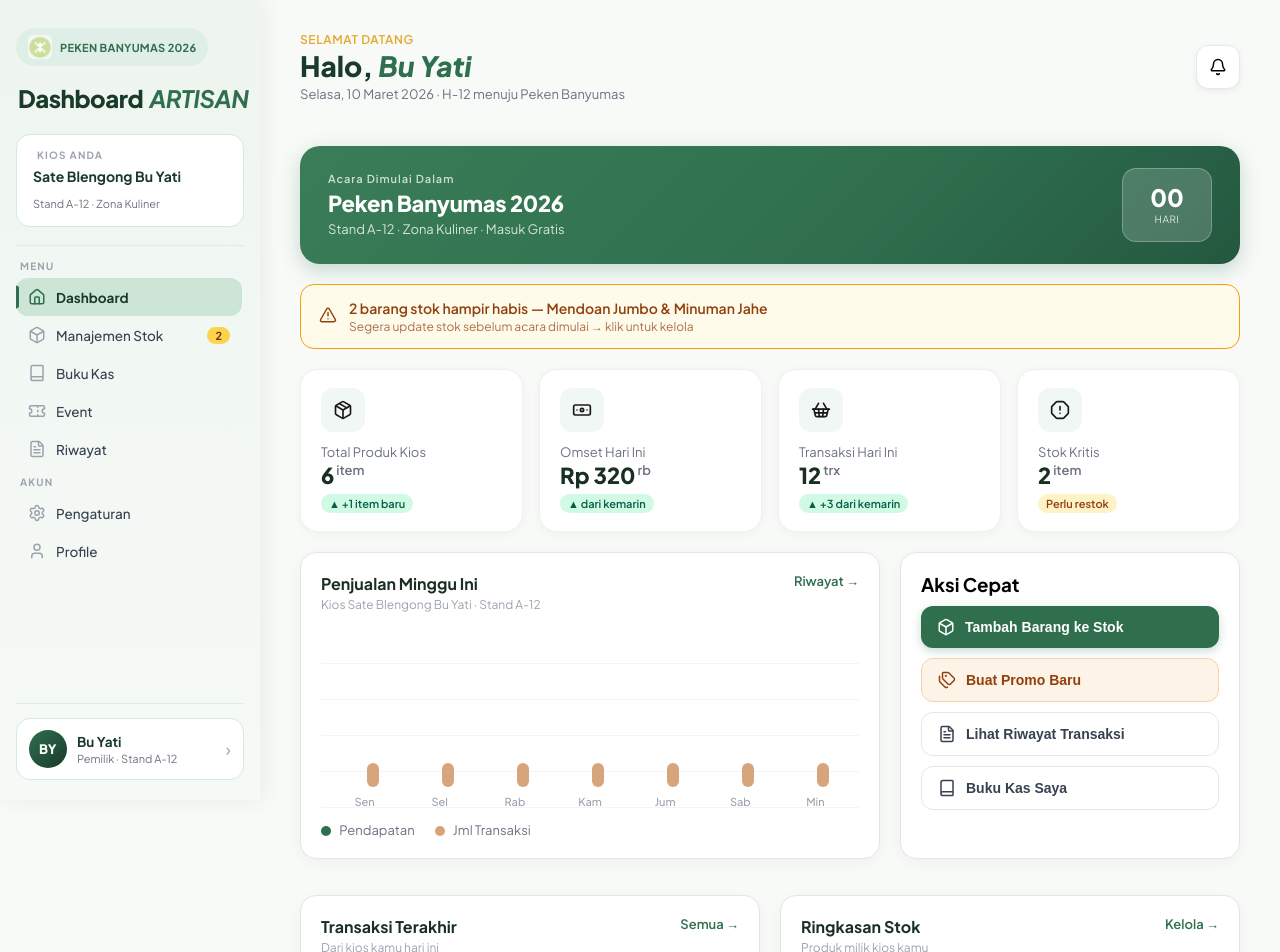
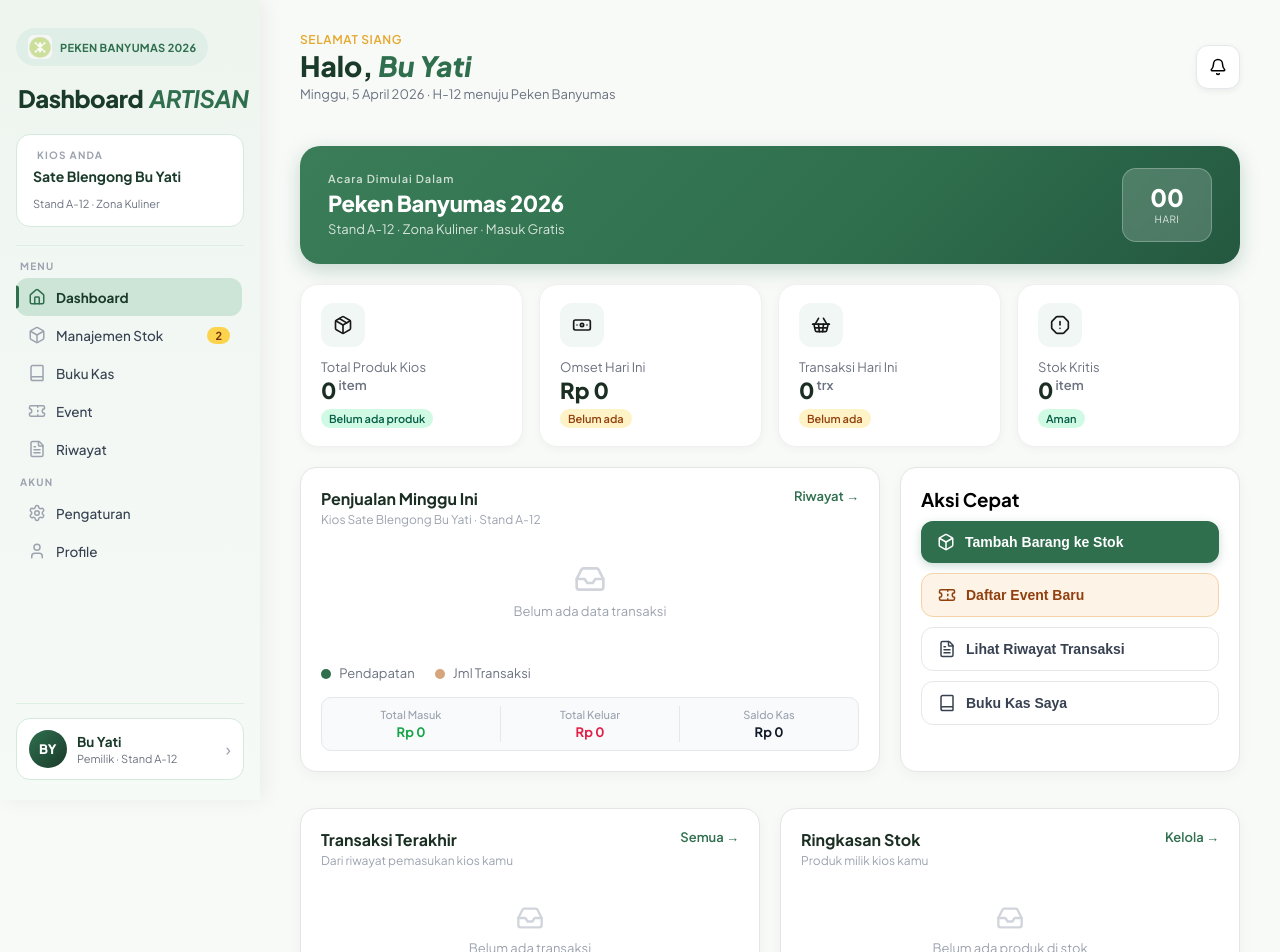
Before and after one commit to Izzaaaaaaaaaa/Website-Pekan-Banyumas, a React app in the folder peken-banyumas-UMKM-digital/frontend/: page / in a window 1280 px wide. Shown: the top 952 px of the page. Built offline with nearby package versions, Linux system fonts and the light colour scheme; sample sign-in values are in the browser's storage; the HTML template or start-up script is replaced by a standard one.

Commit message:
refactor: perbaiki sinkronisasi dashboard dengan fitur lain

```diff
--- a/peken-banyumas-UMKM-digital/frontend/src/assets/styles/dashboard.css
+++ b/peken-banyumas-UMKM-digital/frontend/src/assets/styles/dashboard.css
@@ -634,3 +634,110 @@
     gap: 16px;
   }
 }
+
+/* ════════════════════════════════════════════════
+   Dashboard additions — paste ke dashboard.css
+   ════════════════════════════════════════════════ */
+
+/* ── Bell notif dot ── */
+.btn-bell {
+  position: relative;
+}
+.bell-dot {
+  position: absolute;
+  top: -4px;
+  right: -4px;
+  min-width: 16px;
+  height: 16px;
+  border-radius: 999px;
+  background: #ef4444;
+  color: #fff;
+  font-size: 10px;
+  font-weight: 700;
+  display: flex;
+  align-items: center;
+  justify-content: center;
+  padding: 0 3px;
+  line-height: 1;
+}
+
+/* ── Kas summary row di bawah chart ── */
+.kas-summary-row {
+  display: flex;
+  align-items: center;
+  gap: 0;
+  margin-top: 16px;
+  background: #f9fafb;
+  border-radius: 10px;
+  border: 1px solid #e5e7eb;
+  overflow: hidden;
+}
+.kas-sum-item {
+  flex: 1;
+  display: flex;
+  flex-direction: column;
+  align-items: center;
+  padding: 10px 8px;
+  gap: 3px;
+}
+.kas-sum-sep {
+  width: 1px;
+  height: 36px;
+  background: #e5e7eb;
+  flex-shrink: 0;
+}
+.kas-sum-lbl {
+  font-size: 11px;
+  color: #9ca3af;
+  font-weight: 500;
+}
+.kas-sum-val {
+  font-size: 13px;
+  font-weight: 700;
+}
+.kas-sum-val.masuk  { color: #16a34a; }
+.kas-sum-val.keluar { color: #e11d48; }
+.kas-sum-val.saldo  { color: #111827; }
+
+/* ── Saldo highlight card di Aksi Cepat ── */
+.quick-saldo-card {
+  margin-top: 12px;
+  padding: 12px 16px;
+  border-radius: 10px;
+  background: linear-gradient(135deg, #f0fdf4 0%, #dcfce7 100%);
+  border: 1px solid #bbf7d0;
+  display: flex;
+  justify-content: space-between;
+  align-items: center;
+  cursor: pointer;
+  transition: background 0.15s;
+}
+.quick-saldo-card:hover {
+  background: linear-gradient(135deg, #dcfce7 0%, #bbf7d0 100%);
+}
+.quick-saldo-lbl {
+  font-size: 12px;
+  color: #16a34a;
+  font-weight: 600;
+}
+.quick-saldo-val {
+  font-size: 15px;
+  font-weight: 800;
+  color: #15803d;
+}
+
+/* ── Empty state ── */
+.dash-empty {
+  display: flex;
+  flex-direction: column;
+  align-items: center;
+  justify-content: center;
+  gap: 8px;
+  padding: 32px 16px;
+  color: #d1d5db;
+}
+.dash-empty p {
+  margin: 0;
+  font-size: 13px;
+  color: #9ca3af;
+}
--- a/peken-banyumas-UMKM-digital/frontend/src/pages/Dashboard.jsx
+++ b/peken-banyumas-UMKM-digital/frontend/src/pages/Dashboard.jsx
@@ -1,45 +1,40 @@
 import { useState, useEffect } from "react";
 import { useNavigate } from "react-router-dom";
-import { Bell, Plus, Package, Banknote, ShoppingCart, AlertTriangle, ChevronRight, ShoppingBasket, Tag, ClipboardList, BookText, AlertCircle, AlertOctagon, Box, Book, Tags, FileText } from "lucide-react";
+import {
+  Bell, Package, Banknote, ShoppingBasket,
+  AlertOctagon, ChevronRight, Ticket, FileText,
+  Book, Box, AlertTriangle, Inbox
+} from "lucide-react";
 import "../assets/styles/dashboard.css";
 
-// ── DATA ────────────────────────────────────────────────
-const chartData = [
-  { l: "Sen", g: 55, w: 8 },
-  { l: "Sel", g: 70, w: 10 },
-  { l: "Rab", g: 45, w: 7 },
-  { l: "Kam", g: 90, w: 14 },
-  { l: "Jum", g: 100, w: 16 },
-  { l: "Sab", g: 80, w: 12 },
-  { l: "Min", g: 65, w: 10 },
-];
+// ── FORMAT RUPIAH ────────────────────────────────────────
+const fmt = (n) => new Intl.NumberFormat("id-ID").format(n);
 
-const stokData = [
-  { id: 1, nama: "Sate Blengong Spesial", stok: 24, max: 30, satuan: "porsi" },
-  { id: 2, nama: "Sate Campur",           stok: 18, max: 30, satuan: "porsi" },
-  { id: 3, nama: "Mendoan Jumbo",         stok: 4,  max: 30, satuan: "pcs"   },
-  { id: 4, nama: "Lontong Sate",          stok: 30, max: 30, satuan: "porsi" },
-  { id: 5, nama: "Minuman Jahe Hangat",   stok: 3,  max: 30, satuan: "cup"   },
-];
+// ── GREETING ─────────────────────────────────────────────
+function getGreeting() {
+  const h = new Date().getHours();
+  if (h < 11) return "Selamat Pagi";
+  if (h < 15) return "Selamat Siang";
+  if (h < 18) return "Selamat Sore";
+  return "Selamat Malam";
+}
 
-const trxData = [
-  { id: 1, dot: "#2f6f4e", pelanggan: "Pak Budi",  barang: "Sate Blengong × 2", waktu: "10 Mar, 11:24", total: "Rp 50.000"  },
-  { id: 2, dot: "#2f6f4e", pelanggan: "Ibu Rina",  barang: "Mendoan Jumbo × 5", waktu: "10 Mar, 10:58", total: "Rp 25.000"  },
-  { id: 3, dot: "#2f6f4e", pelanggan: "Kak Doni",  barang: "Sate Campur × 1",   waktu: "10 Mar, 09:45", total: "Rp 30.000"  },
-  { id: 4, dot: "#2f6f4e", pelanggan: "Online",    barang: "Sate Blengong × 4", waktu: "9 Mar, 19:12",  total: "Rp 100.000" },
-];
+// ── TANGGAL ──────────────────────────────────────────────
+function getTanggalHari() {
+  return new Date().toLocaleDateString("id-ID", {
+    weekday: "long", day: "numeric", month: "long", year: "numeric"
+  });
+}
 
-// ── COUNTDOWN ───────────────────────────────────────────
+// ── COUNTDOWN ────────────────────────────────────────────
 function Countdown() {
-  const [time, setTime] = useState({ d: "00"});
+  const [hari, setHari] = useState("00");
 
   useEffect(() => {
     function tick() {
       const diff = new Date("2026-03-22T08:00:00+07:00") - new Date();
-      if (diff <= 0) return;
-      setTime({
-        d: String(Math.floor(diff / 86400000)).padStart(2, "0")
-      });
+      if (diff <= 0) { setHari("00"); return; }
+      setHari(String(Math.floor(diff / 86400000)).padStart(2, "0"));
     }
     tick();
     const id = setInterval(tick, 3600000);
@@ -48,17 +43,15 @@ function Countdown() {
 
   return (
     <div className="cd-boxes">
-      {[["d", "HARI"]].map(([k, u]) => (
-        <div className="cd-box" key={k}>
-          <div className="cd-num">{time[k]}</div>
-          <div className="cd-unit">{u}</div>
+      <div className="cd-box">
+        <div className="cd-num">{hari}</div>
+        <div className="cd-unit">HARI</div>
       </div>
-      ))}
     </div>
   );
 }
 
-// ── STAT CARD ────────────────────────────────────────────
+// ── STAT CARD ─────────────────────────────────────────────
 function StatCard({ icon, label, value, unit, badge, badgeType }) {
   return (
     <div className="stat">
@@ -73,10 +66,94 @@ function StatCard({ icon, label, value, unit, badge, badgeType }) {
   );
 }
 
-// ── MAIN DASHBOARD ───────────────────────────────────────
+// ── CHART BAR MINI ────────────────────────────────────────
+function MiniChart({ data }) {
+  const mx = Math.max(...data.map(d => d.omzet), 1);
+  return (
+    <div className="chart-wrap">
+      {data.map((d, i) => (
+        <div className="bc" key={i}>
+          <div className="bars">
+            <div className="bar omzet" style={{ height: `${(d.omzet / mx) * 100}%` }} />
+            <div className="bar trx"   style={{ height: `${(d.trx   / mx) * 100}%` }} />
+          </div>
+          <span>{d.label}</span>
+        </div>
+      ))}
+    </div>
+  );
+}
+
+// ── MAIN ─────────────────────────────────────────────────
 export default function Dashboard() {
   const navigate = useNavigate();
-  const mx = Math.max(...chartData.map((d) => d.g));
+
+  // ── STATE ──────────────────────────────────────────────
+  const [items,   setItems]   = useState([]);
+  const [kasData, setKasData] = useState([]);
+  const [riwayat, setRiwayat] = useState([]);
+
+  // ── LOAD DATA ──────────────────────────────────────────
+  useEffect(() => {
+    const loadAll = () => {
+      setItems  (JSON.parse(localStorage.getItem("items")   || "[]"));
+      setKasData(JSON.parse(localStorage.getItem("kas")     || "[]"));
+      setRiwayat(JSON.parse(localStorage.getItem("riwayat") || "[]"));
+    };
+    loadAll();
+    window.addEventListener("storage", loadAll);
+    return () => window.removeEventListener("storage", loadAll);
+  }, []);
+
+  // ── DERIVED: STOK ──────────────────────────────────────
+  const stokKritis   = items.filter(i => i.stok <= (i.stokMin ?? 5));
+  const namaKritis   = stokKritis.slice(0, 2).map(i => i.nama).join(" & ");
+
+  // ── DERIVED: OMSET HARI INI ────────────────────────────
+  const todayStr = new Date().toLocaleDateString("id-ID", {
+    day: "numeric", month: "short", year: "numeric"
+  });
+  const omsetHariIni = kasData
+    .filter(k => k.jenis === "masuk" && k.tgl === todayStr)
+    .reduce((a, b) => a + b.nominal, 0);
+
+  // ── DERIVED: TRANSAKSI HARI INI ────────────────────────
+  const trxHariIni = riwayat.filter(r => r.tgl === todayStr).length;
+
+  // ── DERIVED: SALDO KAS ─────────────────────────────────
+  const totalMasuk  = kasData.filter(k => k.jenis === "masuk" ).reduce((a, b) => a + b.nominal, 0);
+  const totalKeluar = kasData.filter(k => k.jenis === "keluar").reduce((a, b) => a + b.nominal, 0);
+  const saldo       = totalMasuk - totalKeluar;
+
+  // ── DERIVED: CHART 7 HARI ──────────────────────────────
+  const chartData = (() => {
+    const days = ["Min","Sen","Sel","Rab","Kam","Jum","Sab"];
+    return Array.from({ length: 7 }, (_, i) => {
+      const d   = new Date();
+      d.setDate(d.getDate() - (6 - i));
+      const tgl = d.toLocaleDateString("id-ID", {
+        day: "numeric", month: "short", year: "numeric"
+      });
+      return {
+        label: days[d.getDay()],
+        omzet: kasData
+          .filter(k => k.jenis === "masuk" && k.tgl === tgl)
+          .reduce((a, b) => a + b.nominal, 0),
+        trx: riwayat.filter(r => r.tgl === tgl).length,
+      };
+    });
+  })();
+
+  // ── DERIVED: TRANSAKSI TERAKHIR (5 terakhir) ───────────
+  const trxTerakhir = riwayat.slice(0, 5);
+
+  // ── FORMAT OMSET ──────────────────────────────────────
+  const fmtOmset = (n) => {
+    if (n >= 1_000_000) return { val: (n / 1_000_000).toFixed(1), unit: "jt" };
+    if (n >= 1_000)     return { val: (n / 1_000).toFixed(0),     unit: "rb" };
+    return { val: String(n), unit: "" };
+  };
+  const omset = fmtOmset(omsetHariIni);
 
   return (
     <div className="dashboard">
@@ -84,19 +161,16 @@ export default function Dashboard() {
       {/* ── TOPBAR ── */}
       <div className="topbar">
         <div>
-          <div className="pg-eye">SELAMAT DATANG</div>
-          <div className="pg-title">Halo, <em> Bu Yati</em></div>
-          <div className="pg-sub">Selasa, 10 Maret 2026 · H-12 menuju Peken Banyumas</div>
+          <div className="pg-eye">{getGreeting()}</div>
+          <div className="pg-title">Halo, <em>Bu Yati</em></div>
+          <div className="pg-sub">{getTanggalHari()} · H-12 menuju Peken Banyumas</div>
         </div>
-
         <div className="topbar-actions">
-          {/* Notifikasi Bell */}
-          <button
-            className="btn-bell"
-            onClick={() => navigate("/notifikasi")}
-            title="Notifikasi"
-          >
+          <button className="btn-bell" onClick={() => navigate("/notifikasi")} title="Notifikasi">
             <Bell size={18} />
+            {stokKritis.length > 0 && (
+              <span className="bell-dot">{stokKritis.length}</span>
+            )}
           </button>
         </div>
       </div>
@@ -111,58 +185,62 @@ export default function Dashboard() {
         <Countdown />
       </div>
 
-      {/* ── ALERT ── */}
+      {/* ── ALERT STOK KRITIS ── */}
+      {stokKritis.length > 0 && (
         <div className="alert" onClick={() => navigate("/stok")}>
-        <span className="alert-icon">
-          <AlertTriangle size={18} />
-        </span>
+          <span className="alert-icon"><AlertTriangle size={18} /></span>
           <div>
-          <div className="alert-title">2 barang stok hampir habis — Mendoan Jumbo &amp; Minuman Jahe</div>
-          <div className="alert-sub">Segera update stok sebelum acara dimulai → klik untuk kelola</div>
+            <div className="alert-title">
+              {stokKritis.length} barang stok hampir habis
+              {namaKritis ? ` — ${namaKritis}` : ""}
             </div>
-        <span className="alert-arrow"></span>
+            <div className="alert-sub">
+              Segera update stok sebelum acara dimulai → klik untuk kelola
             </div>
+          </div>
+        </div>
+      )}
 
       {/* ── STATS ── */}
       <div className="stats">
         <StatCard
-          icon={<Package size={20} className="icon-stats"/>}
+          icon={<Package size={20} className="icon-stats" />}
           label="Total Produk Kios"
-          value="6"
+          value={String(items.length)}
           unit="item"
-          badge="▲ +1 item baru"
+          badge={items.length > 0 ? `${items.length} produk aktif` : "Belum ada produk"}
           badgeType="green"
         />
         <StatCard
-          icon={<Banknote size={20} className="icon-stats"/>}
+          icon={<Banknote size={20} className="icon-stats" />}
           label="Omset Hari Ini"
-          value="Rp 320"
-          unit="rb"
-          badge="▲ dari kemarin"
-          badgeType="green"
+          value={omsetHariIni > 0 ? `Rp ${omset.val}` : "Rp 0"}
+          unit={omset.unit || undefined}
+          badge={omsetHariIni > 0 ? "▲ dari kemarin" : "Belum ada"}
+          badgeType={omsetHariIni > 0 ? "green" : "warn"}
         />
         <StatCard
-          icon={<ShoppingBasket size={20} className="icon-stats"/>}
+          icon={<ShoppingBasket size={20} className="icon-stats" />}
           label="Transaksi Hari Ini"
-          value="12"
+          value={String(trxHariIni)}
           unit="trx"
-          badge="▲ +3 dari kemarin"
-          badgeType="green"
+          badge={trxHariIni > 0 ? `${trxHariIni} transaksi` : "Belum ada"}
+          badgeType={trxHariIni > 0 ? "green" : "warn"}
         />
         <StatCard
-          icon={<AlertOctagon size={20} className="icon-stats"/>}
+          icon={<AlertOctagon size={20} className="icon-stats" />}
           label="Stok Kritis"
-          value="2"
+          value={String(stokKritis.length)}
           unit="item"
-          badge="Perlu restok"
-          badgeType="warn"
+          badge={stokKritis.length > 0 ? "Perlu restok" : "Aman"}
+          badgeType={stokKritis.length > 0 ? "warn" : "green"}
         />
       </div>
 
       {/* ── MID GRID ── */}
       <div className="mid-grid">
 
-        {/* CHART */}
+        {/* CHART PENJUALAN */}
         <div className="card">
           <div className="card-head">
             <div>
@@ -172,38 +250,53 @@ export default function Dashboard() {
             <span className="link" onClick={() => navigate("/riwayat")}>Riwayat →</span>
           </div>
 
-          <div className="chart-wrap">
-            {chartData.map((d) => (
-              <div className="bc" key={d.l}>
-                <div className="bars">
-                  <div className="bar omzet" style={{ height: `${(d.g / mx) * 100}%` }} />
-                  <div className="bar trx"   style={{ height: `${(d.w / mx) * 100}%` }} />
+          {kasData.length === 0 ? (
+            <div className="dash-empty">
+              <Inbox size={32} />
+              <p>Belum ada data transaksi</p>
             </div>
-                <span>{d.l}</span>
-              </div>
-            ))}
-          </div>
+          ) : (
+            <MiniChart data={chartData} />
+          )}
 
           <div className="legend">
             <div><span className="dot g" /> Pendapatan</div>
             <div><span className="dot w" /> Jml Transaksi</div>
+          </div>
+
+          {/* Ringkasan saldo kas */}
+          <div className="kas-summary-row">
+            <div className="kas-sum-item">
+              <span className="kas-sum-lbl">Total Masuk</span>
+              <span className="kas-sum-val masuk">Rp {fmt(totalMasuk)}</span>
+            </div>
+            <div className="kas-sum-sep" />
+            <div className="kas-sum-item">
+              <span className="kas-sum-lbl">Total Keluar</span>
+              <span className="kas-sum-val keluar">Rp {fmt(totalKeluar)}</span>
+            </div>
+            <div className="kas-sum-sep" />
+            <div className="kas-sum-item">
+              <span className="kas-sum-lbl">Saldo Kas</span>
+              <span className="kas-sum-val saldo">Rp {fmt(saldo)}</span>
+            </div>
           </div>
         </div>
 
         {/* AKSI CEPAT */}
         <div className="card">
           <h3>Aksi Cepat</h3>
-          <button className="quick-btn primary" onClick={() => navigate("/stok")}>
-            <Box size={18}/> Tambah Barang ke Stok
+          <button className="quick-btn primary"   onClick={() => navigate("/stok")}>
+            <Box size={18} /> Tambah Barang ke Stok
           </button>
-          <button className="quick-btn secondary" onClick={() => navigate("/promo")}>
-            <Tags size={18}/>Buat Promo Baru
+          <button className="quick-btn secondary" onClick={() => navigate("/evento")}>
+            <Ticket size={18} /> Daftar Event Baru
           </button>
-          <button className="quick-btn ghost" onClick={() => navigate("/riwayat")}>
-            <FileText size={18}/>Lihat Riwayat Transaksi
+          <button className="quick-btn ghost"     onClick={() => navigate("/riwayat")}>
+            <FileText size={18} /> Lihat Riwayat Transaksi
           </button>
-          <button className="quick-btn ghost" onClick={() => navigate("/kas")}>
-            <Book size={18}/>Buku Kas Saya
+          <button className="quick-btn ghost"     onClick={() => navigate("/kas")}>
+            <Book size={18} /> Buku Kas Saya
           </button>
         </div>
       </div>
@@ -216,25 +309,30 @@ export default function Dashboard() {
           <div className="card-head">
             <div>
               <h3>Transaksi Terakhir</h3>
-              <p className="card-sub">Dari kios kamu hari ini</p>
+              <p className="card-sub">Dari riwayat pemasukan kios kamu</p>
             </div>
             <span className="link" onClick={() => navigate("/riwayat")}>Semua →</span>
           </div>
 
-          {trxData.map((t) => (
-            <div
-              key={t.id}
-              className="trx"
-              onClick={() => navigate("/riwayat")}
-            >
+          {trxTerakhir.length === 0 ? (
+            <div className="dash-empty">
+              <Inbox size={28} />
+              <p>Belum ada transaksi</p>
+            </div>
+          ) : (
+            trxTerakhir.map((t) => (
+              <div key={t.id} className="trx" onClick={() => navigate("/riwayat")}>
                 <span className="trx-dot" />
                 <div className="trx-info">
-                <span className="trx-name">{t.pelanggan} · {t.barang}</span>
-                <span className="trx-time">{t.waktu}</span>
+                  <span className="trx-name">
+                    {t.pelanggan ? `${t.pelanggan} · ` : ""}{t.barang} × {t.qty}
+                  </span>
+                  <span className="trx-time">{t.tgl}</span>
                 </div>
-              <span className="trx-total">{t.total}</span>
+                <span className="trx-total">Rp {fmt(t.total)}</span>
               </div>
-          ))}
+            ))
+          )}
         </div>
 
         {/* RINGKASAN STOK */}
@@ -247,19 +345,22 @@ export default function Dashboard() {
             <span className="link" onClick={() => navigate("/stok")}>Kelola →</span>
           </div>
 
-          {stokData.map((item) => {
-            const pct = (item.stok / item.max) * 100;
-            const isLow = pct <= 20;
+          {items.length === 0 ? (
+            <div className="dash-empty">
+              <Inbox size={28} />
+              <p>Belum ada produk di stok</p>
+            </div>
+          ) : (
+            items.slice(0, 5).map((item) => {
+              const max   = item.stokAwal ?? item.stok ?? 1;
+              const pct   = Math.min((item.stok / max) * 100, 100);
+              const isLow = item.stok <= (item.stokMin ?? 5);
               return (
-              <div
-                key={item.id}
-                className="stok-row"
-                onClick={() => navigate("/stok")}
-              >
+                <div key={item.id} className="stok-row" onClick={() => navigate("/stok")}>
                   <div className="stok-label">
                     <span>{item.nama}</span>
                     <span className={`stok-count ${isLow ? "low" : ""}`}>
-                    {item.stok} {item.satuan}
+                      {item.stok} {item.satuan || "pcs"}
                     </span>
                   </div>
                   <div className="track">
@@ -270,7 +371,8 @@ export default function Dashboard() {
                   </div>
                 </div>
               );
-          })}
+            })
+          )}
         </div>
       </div>
 
--- a/peken-banyumas-UMKM-digital/frontend/src/pages/auth/Login.jsx
+++ b/peken-banyumas-UMKM-digital/frontend/src/pages/auth/Login.jsx
@@ -198,7 +198,7 @@ export default function Login() {
               <img src={logo} alt="Peken Banyumas" className="event-strip-logo" />
             </div>
             <div>
-              <div className="event-name">Peken Banyumas 2026</div>
+              <div className="event-name">Peken Banyumas</div>
               <div className="event-detail">22–24 Maret · Alun-alun Banyumas · Masuk Gratis</div>
             </div>
           </div>
```
Lines whose indentation alone changed are shown as unchanged.
